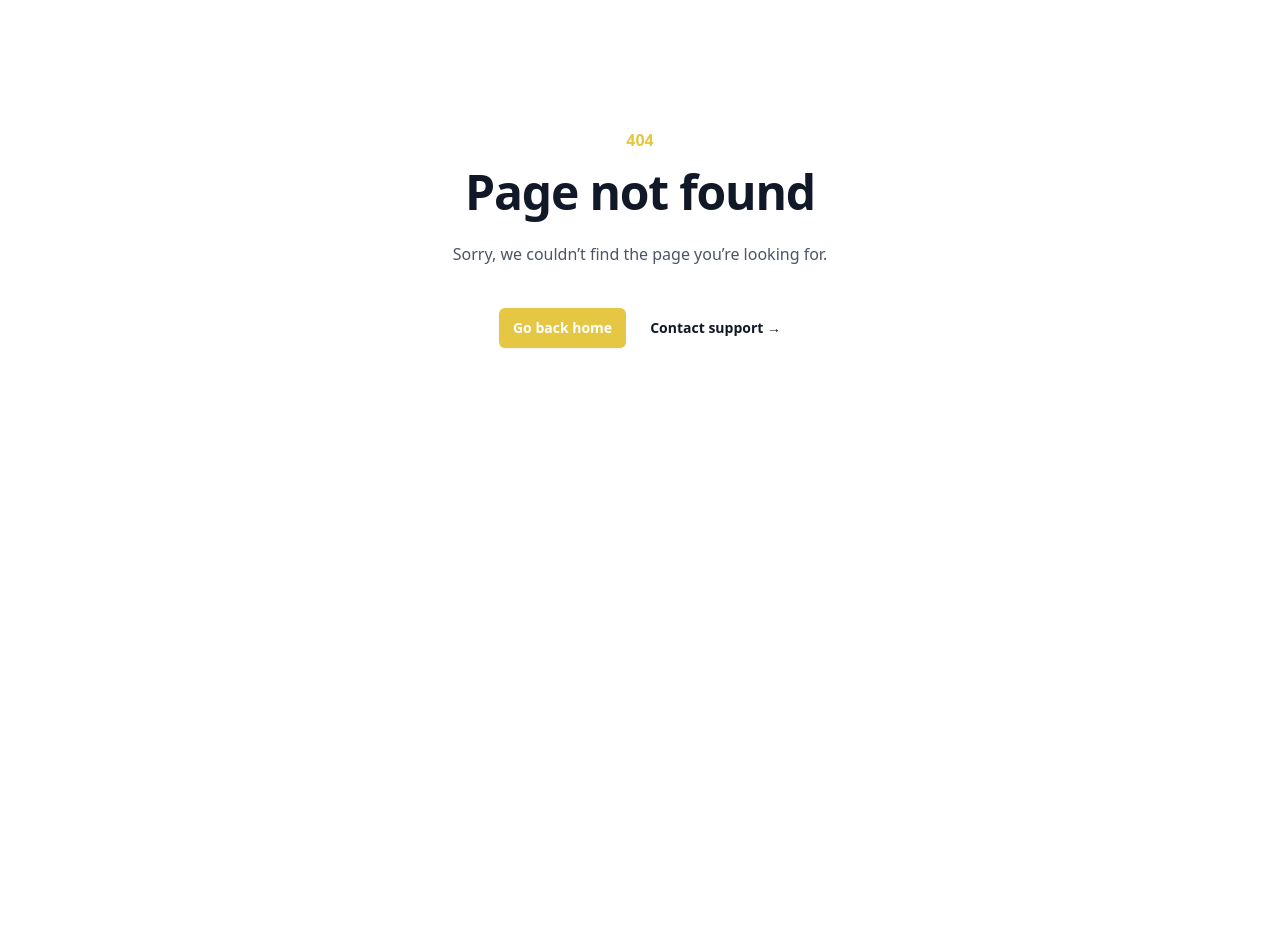
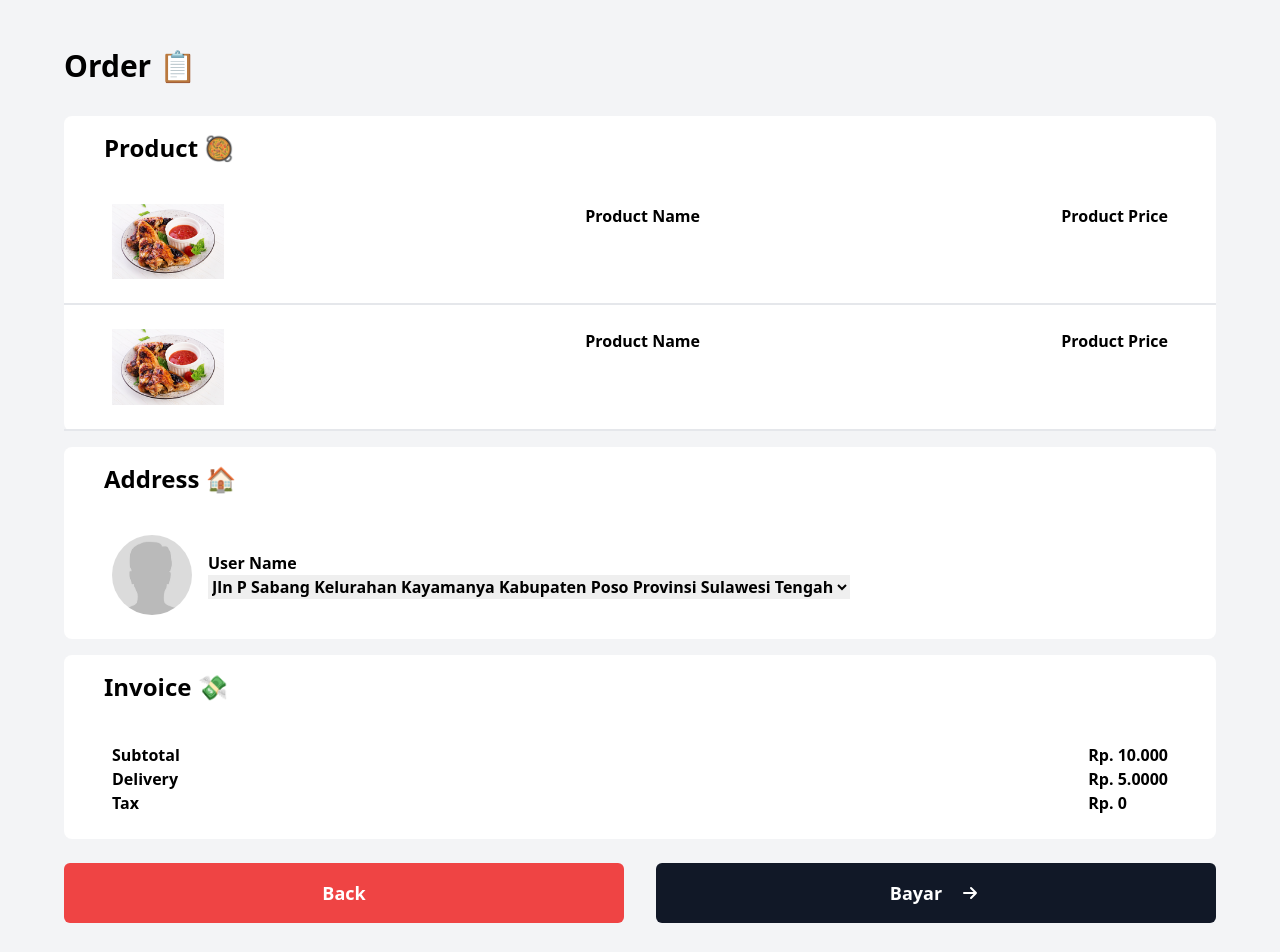
Before and after one commit to yayatooo/foodies-frontend, a React (Vite) app: page /orders in a window 1280 px wide. Before the commit this address had no page. Shown: the top 952 px of the page. Before the commit the page ends 800 px from the top, so only its background shows below. Built offline with nearby package versions, Linux system fonts and the light colour scheme.

Commit message:
add Order page and component

```diff
--- a/src/App.jsx
+++ b/src/App.jsx
@@ -7,6 +7,7 @@ import NotFound from "./page/NotFound";
 import { BrowserRouter, Routes, Route } from "react-router-dom";
 import Profile from "./layout/Profile";
 import AddAdress from "./page/AddAdress";
+import Order from "./page/Order";
 
 function App() {
   return (
@@ -21,6 +22,7 @@ function App() {
           <Route path="/menu" element={<Menu />} />
           <Route path="/profile" element={<Profile />} />
           <Route path="/addAdress" element={<AddAdress />} />
+          <Route path="/orders" element={<Order />} />
           <Route path="*" element={<NotFound />} />
         </Routes>
       </BrowserRouter>
--- /dev/null
+++ b/src/components/AddressOrder.jsx
@@ -0,0 +1,31 @@
+import React from "react";
+
+const AddressOrder = () => {
+  return (
+    <div className="bg-white rounded-lg mt-4">
+      <h1 className="text-2xl font-bold px-10 py-4">Address 🏠</h1>
+      <div className="flex items-center py-6 px-12 w-full gap-4 font-semibold ">
+        <img
+          src="./avatar.jpg"
+          alt="cart"
+          className="object-cover rounded-full w-20"
+        />
+        <div>
+          <h1>User Name</h1>
+          <select name="Your Address" className="w-full">
+            <option value="">
+              Jln P Sabang Kelurahan Kayamanya Kabupaten Poso Provinsi Sulawesi
+              Tengah
+            </option>
+            <option value="">
+              Jln P Sabang Kelurahan Kayamanya Kabupaten Poso Provinsi Sulawesi
+              Tengah
+            </option>
+          </select>
+        </div>
+      </div>
+    </div>
+  );
+};
+
+export default AddressOrder;
--- a/src/components/CartCard.jsx
+++ b/src/components/CartCard.jsx
@@ -135,8 +135,8 @@ const CartCard = () => {
               >
                 Back
               </Link>
-              <button
-                type="button"
+              <Link
+                to="/orders"
                 className="group inline-flex w-full items-center justify-center rounded-md bg-gray-900 px-6 py-4 text-lg font-semibold text-white transition-all duration-200 ease-in-out focus:shadow hover:bg-gray-800"
               >
                 Checkout
@@ -154,7 +154,7 @@ const CartCard = () => {
                     d="M13 7l5 5m0 0l-5 5m5-5H6"
                   />
                 </svg>
-              </button>
+              </Link>
             </div>
           </div>
         </div>
--- /dev/null
+++ b/src/components/CartOrder.jsx
@@ -0,0 +1,23 @@
+import React from "react";
+
+const CartOrder = () => {
+  return (
+    <div className="bg-white rounded-lg mt-4">
+      <h1 className="text-2xl font-bold px-10 py-4">Invoice 💸</h1>
+      <div className="flex items-center justify-between py-6 px-12 w-full gap-4 font-semibold ">
+        <div>
+          <h1>Subtotal</h1>
+          <h1>Delivery</h1>
+          <h1>Tax</h1>
+        </div>
+        <div>
+          <h1>Rp. 10.000</h1>
+          <h1>Rp. 5.0000</h1>
+          <h1>Rp. 0</h1>
+        </div>
+      </div>
+    </div>
+  );
+};
+
+export default CartOrder;
--- /dev/null
+++ b/src/components/OrderCard.jsx
@@ -0,0 +1,57 @@
+import React from "react";
+import AddressOrder from "./AddressOrder";
+import CartOrder from "./CartOrder";
+import { Link } from "react-router-dom";
+
+const OrderCard = () => {
+  return (
+    <section className=" container max-w-6xl mx-auto">
+      <h1 className="text-3xl font-bold mb-8">Order 📋</h1>
+      <div className="bg-white rounded-lg">
+        <h1 className="text-2xl font-bold px-10 py-4">Product 🥘</h1>
+        <div className="flex py-6 px-12 w-full border-b-2 border-gray-200 justify-between font-semibold ">
+          <img src="./menu-1.jpg" alt="cart" className="object-cover w-28" />
+          <h1>Product Name</h1>
+          <h1>Product Price</h1>
+        </div>
+        <div className="flex py-6 px-12 w-full border-b-2 border-gray-200 justify-between font-semibold ">
+          <img src="./menu-1.jpg" alt="cart" className="object-cover w-28" />
+          <h1>Product Name</h1>
+          <h1>Product Price</h1>
+        </div>
+      </div>
+      <AddressOrder />
+      <CartOrder />
+      <div className="flex gap-8 pt-6">
+        <Link
+          to="/menu"
+          className="group inline-flex w-full items-center justify-center rounded-md bg-red-500 px-6 py-4 text-lg font-semibold text-white transition-all duration-200 ease-in-out focus:shadow hover:bg-red-800"
+        >
+          Back
+        </Link>
+        <Link
+          to="/orders"
+          className="group inline-flex w-full items-center justify-center rounded-md bg-gray-900 px-6 py-4 text-lg font-semibold text-white transition-all duration-200 ease-in-out focus:shadow hover:bg-gray-800"
+        >
+          Bayar
+          <svg
+            xmlns="http://www.w3.org/2000/svg"
+            className="group-hover:ml-8 ml-4 h-6 w-6 transition-all"
+            fill="none"
+            viewBox="0 0 24 24"
+            stroke="currentColor"
+            strokeWidth="2"
+          >
+            <path
+              strokeLinecap="round"
+              strokeLinejoin="round"
+              d="M13 7l5 5m0 0l-5 5m5-5H6"
+            />
+          </svg>
+        </Link>
+      </div>
+    </section>
+  );
+};
+
+export default OrderCard;
--- /dev/null
+++ b/src/page/Order.jsx
@@ -0,0 +1,12 @@
+import React from "react";
+import OrderCard from "../components/OrderCard";
+
+const Order = () => {
+  return (
+    <div className=" bg-gray-100 p-12">
+      <OrderCard />
+    </div>
+  );
+};
+
+export default Order;
```
